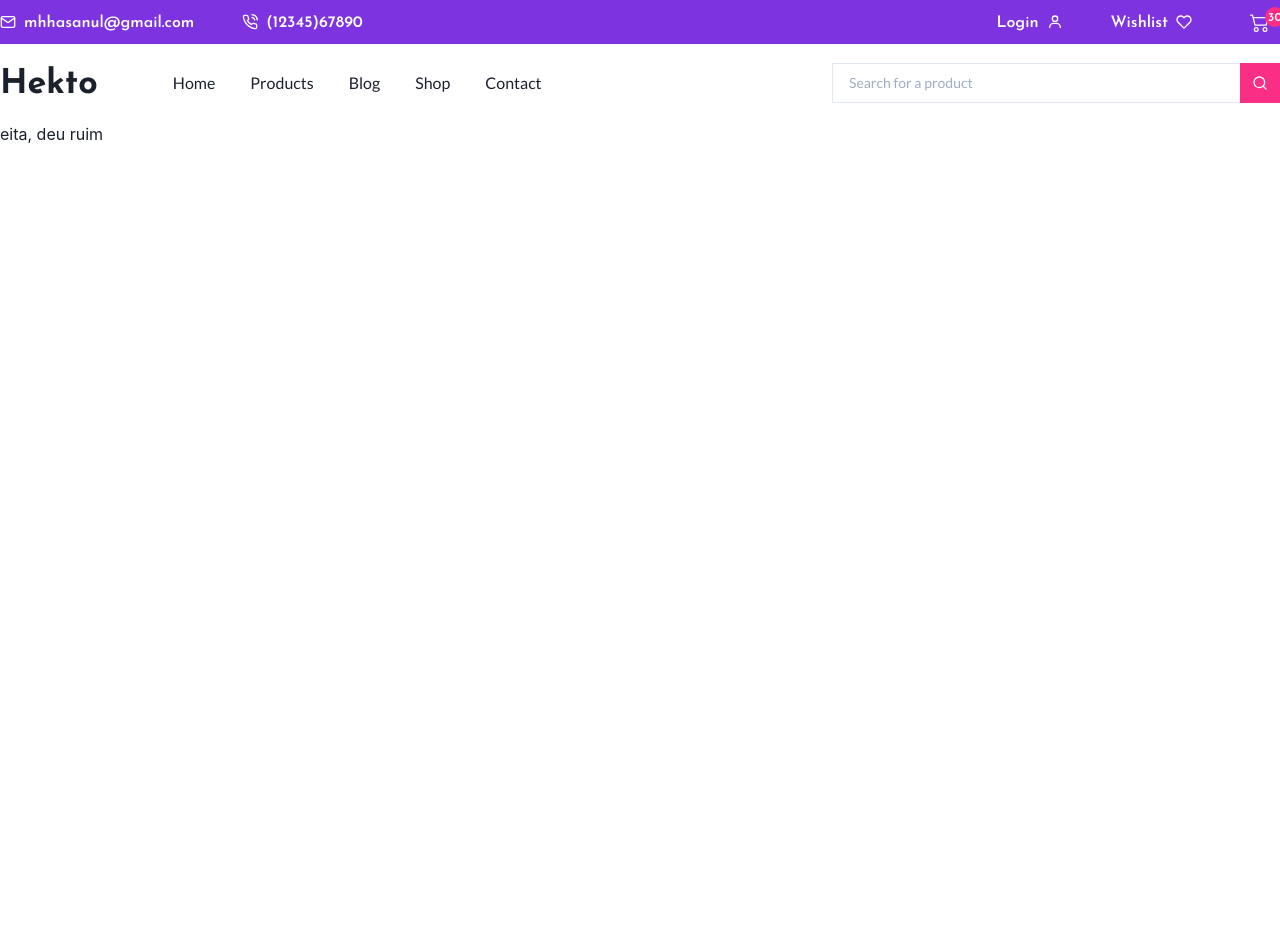
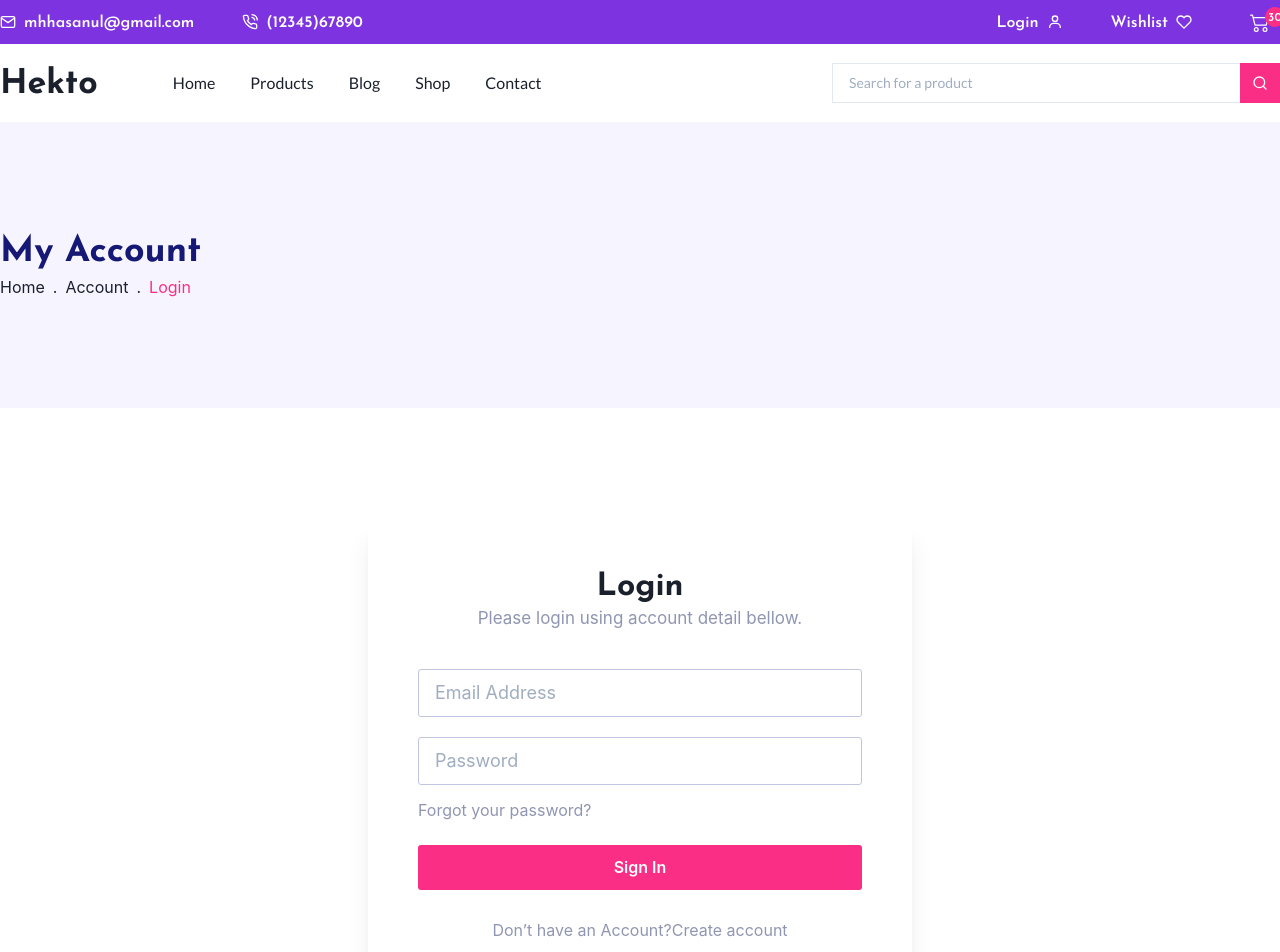
Before and after one commit to anacornachi/hekto-ecommerce, a Next.js app: page /account/login in a window 1280 px wide. Before the commit this address had no page. Shown: the top 952 px of the page. Before the commit the page ends 800 px from the top, so only its background shows below. Built offline with nearby package versions, Linux system fonts and the light colour scheme.

Commit message:
add jest, account pages and wip: form validation

```diff
--- a/src/components/Header/TopHeader.tsx
+++ b/src/components/Header/TopHeader.tsx
@@ -50,7 +50,10 @@ export default function TopHeader() {
               align="center"
               gridGap={{base: '10px', md: '48px'}}
             >
-              <Button variant="nav" onClick={() => router.push('/login')}>
+              <Button
+                variant="nav"
+                onClick={() => router.push('/account/login')}
+              >
                 <Text
                   mt="1px"
                   mr={2}
--- a/src/config/theme.tsx
+++ b/src/config/theme.tsx
@@ -12,6 +12,7 @@ const theme = extendTheme({
     offPurple: '#9F63B5',
     offBlue: '#151875',
     skyBlue: 'linear-gradient(121.53deg, #F3F9FF 0%, #F1F0FF 100%)',
+    description: '#9096B2',
   },
   fonts: {
     josefin: "'Josefin Sans', sans-serif",
--- /dev/null
+++ b/src/pages/account/create.tsx
@@ -0,0 +1,5 @@
+import React from 'react';
+
+export default function CreateAccount() {
+  return <div></div>;
+}
--- /dev/null
+++ b/src/pages/account/login.tsx
@@ -0,0 +1,108 @@
+import {
+  Box,
+  Button,
+  Flex,
+  FormControl,
+  FormHelperText,
+  FormLabel,
+  Heading,
+  Input,
+  InputRightElement,
+  Text,
+  Link as ChakraLink,
+} from '@chakra-ui/react';
+
+import SubHeader from '@components/SubHeader';
+import Link from 'next/link';
+import {useRouter} from 'next/router';
+
+export default function Login() {
+  const router = useRouter();
+
+  return (
+    <>
+      <SubHeader title="My Account" />
+      <Flex
+        align="center"
+        justify="center"
+        w="100%"
+        py={{base: '40px', md: '110px'}}
+      >
+        <Flex
+          w={{base: '100%', sm: '544px'}}
+          h="474px"
+          align="center"
+          direction="column"
+          justify="center"
+          p={{base: '10px', md: '50px'}}
+          boxShadow="xl"
+        >
+          <Heading fontSize="32px" fontFamily="josefin">
+            Login
+          </Heading>
+          <Text
+            color="description"
+            mb="37px"
+            fontSize={{base: '14px', md: '17px'}}
+          >
+            Please login using account detail bellow.
+          </Text>
+          <FormControl d="flex" flexDirection="column" gridGap="20px">
+            <FormLabel htmlFor="email" d="none">
+              Email address
+            </FormLabel>
+            <Input
+              placeholder="Email Address"
+              size="lg"
+              borderColor="#C2C5E1"
+              borderRadius="3px"
+            />
+            <FormLabel htmlFor="email" d="none">
+              Password
+            </FormLabel>
+            <Input
+              placeholder="Password"
+              size="lg"
+              borderColor="#C2C5E1"
+              borderRadius="3px"
+              type="password"
+            />
+          </FormControl>
+          <Link href="/account/recover" passHref>
+            <ChakraLink
+              _hover={{color: 'pink'}}
+              _focus={{boxShadow: 'none'}}
+              color="description"
+              alignSelf="start"
+              mt="13px"
+            >
+              Forgot your password?
+            </ChakraLink>
+          </Link>
+          <Button
+            w="100%"
+            mt={{base: '30px', md: '23px'}}
+            color="white"
+            bg="pink"
+            _hover={{background: 'pink'}}
+            borderRadius="3px"
+            h={{base: '50px', md: '47px'}}
+            onClick={() => router.push('/')}
+          >
+            Sign In
+          </Button>
+          <Link href="/account/create" passHref>
+            <ChakraLink
+              _hover={{color: 'pink'}}
+              _focus={{boxShadow: 'none'}}
+              color="description"
+              mt="28px"
+            >
+              Don’t have an Account?Create account
+            </ChakraLink>
+          </Link>
+        </Flex>
+      </Flex>
+    </>
+  );
+}
--- /dev/null
+++ b/src/pages/account/recover.tsx
@@ -0,0 +1,5 @@
+import React from 'react';
+
+export default function Recover() {
+  return <div></div>;
+}
```
Also changed, not shown: jest.config.js (added, +19 -0 lines), package.json (+7 -1 lines), src/pages/login.tsx (deleted, +0 -11 lines), 2 other files (tests, documents, lock files or other folders).
